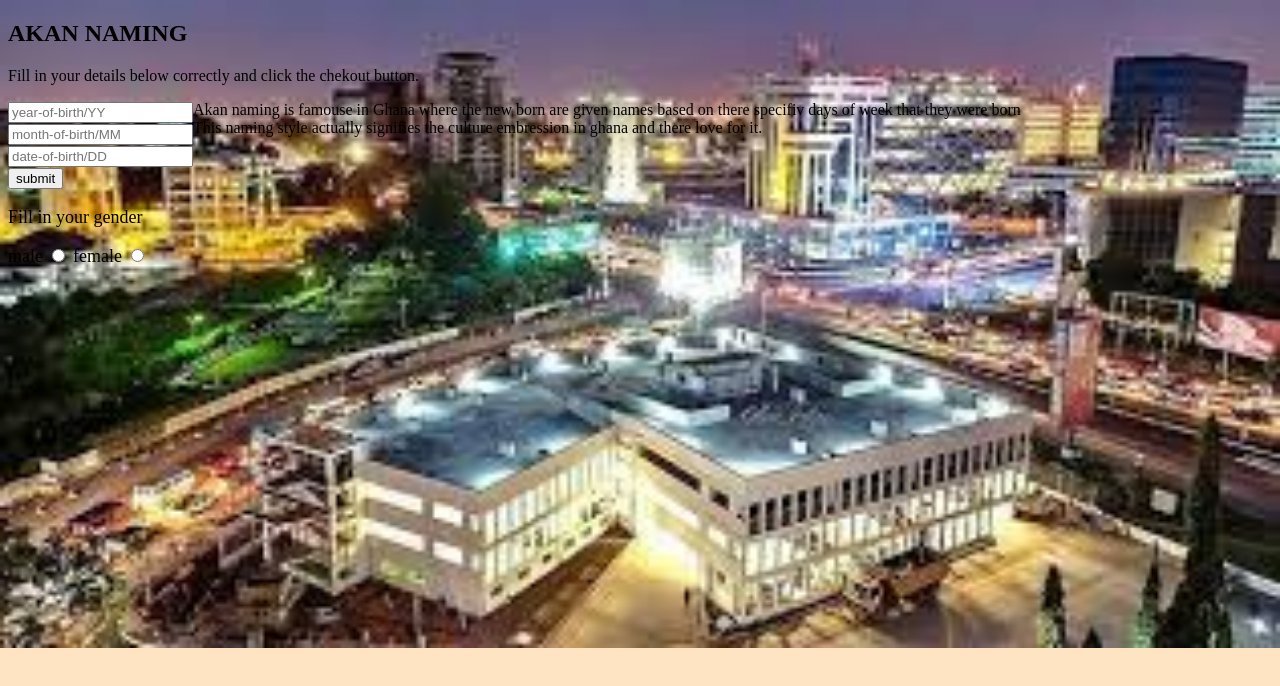
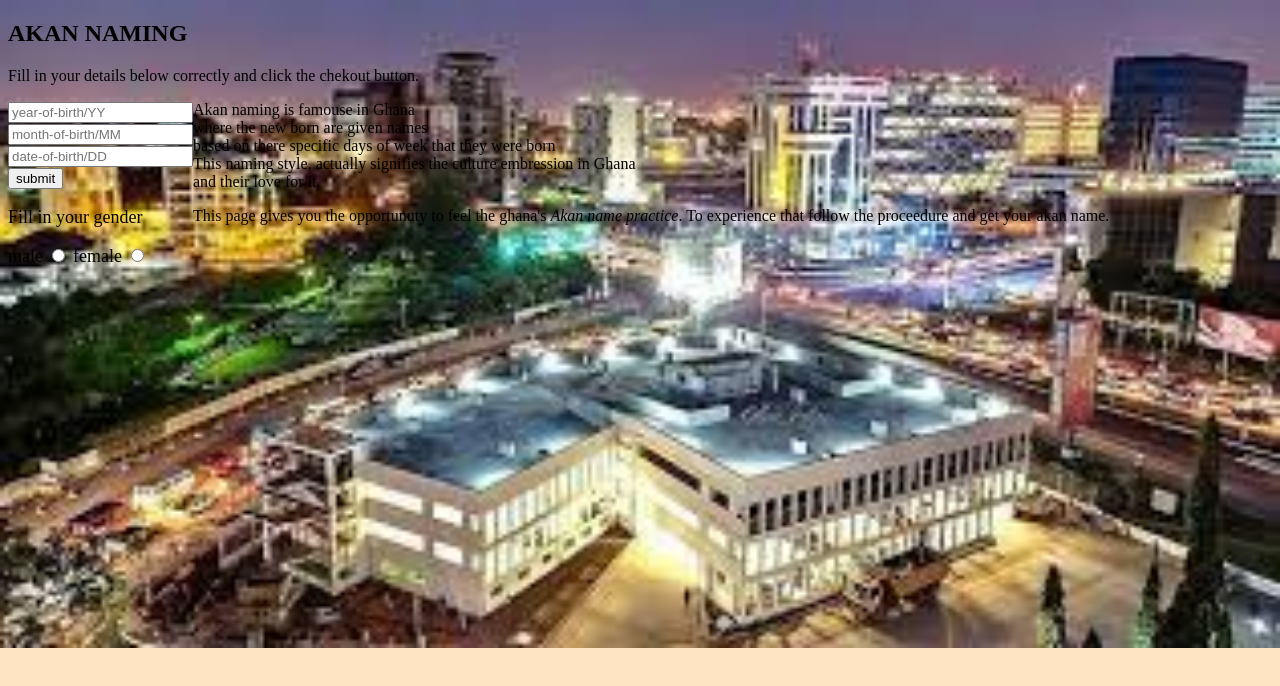
Before and after one commit to alphonce-otieno-odhiambo/akan-name-website, a plain HTML site: page index.html in a window 1280 px wide. Drawn offline with Linux system fonts and the light colour scheme.

Commit message:
add a paragraph

```diff
--- a/index.html
+++ b/index.html
@@ -40,7 +40,8 @@
                 </label>
                 <br>
                 <form id="myparagraph"></form>
-                <p>Akan naming is famouse in Ghana where the new born are given names based on there specifiv days of week that they were born <br> This naming style actually signifies the culture embression in ghana and there love for it. </p>
+                <p>Akan naming is famouse in Ghana<br> where the new born are given names <br>based on there specific days of week that they were born <br> This naming style, actually signifies the culture embression in Ghana<br> and their love for it. </p>
+                <p>This page gives you the opportunuty to feel the ghana's <em>Akan name practice</em>. To experience that follow the proceedure and get your akan name.</p>
 
 
 
```
